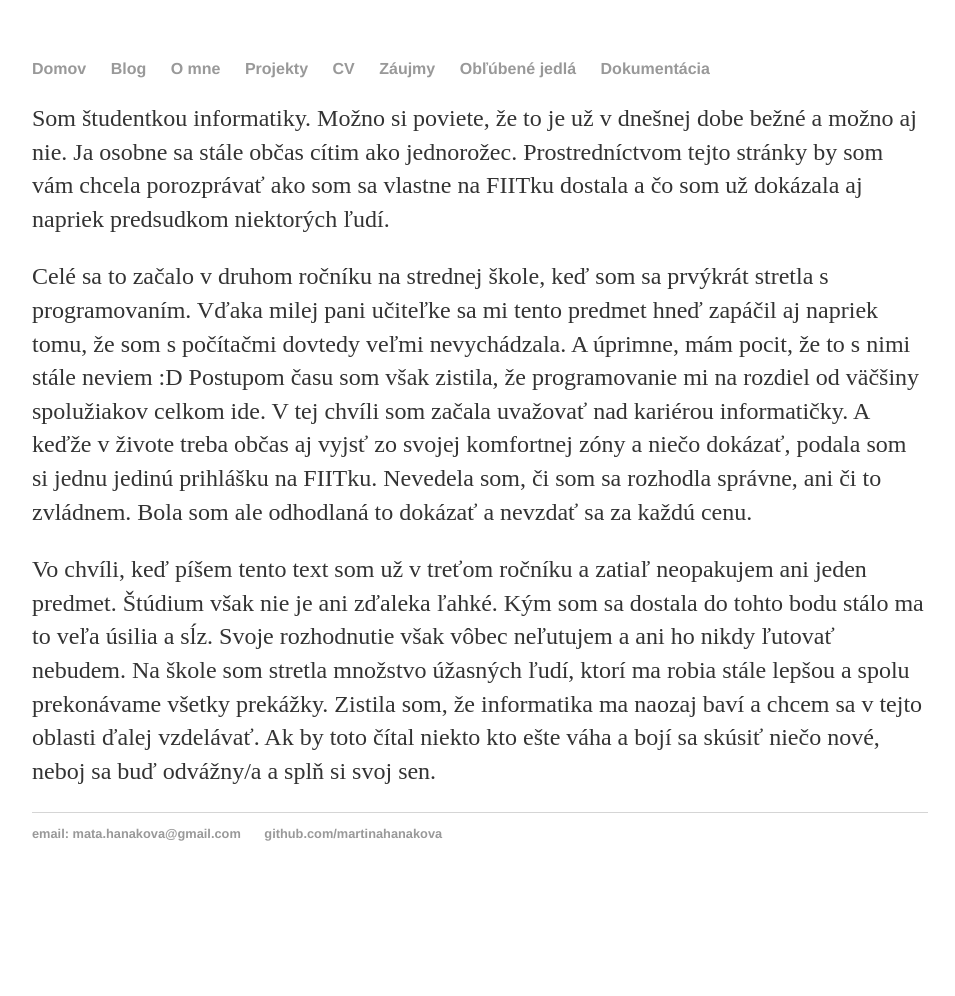
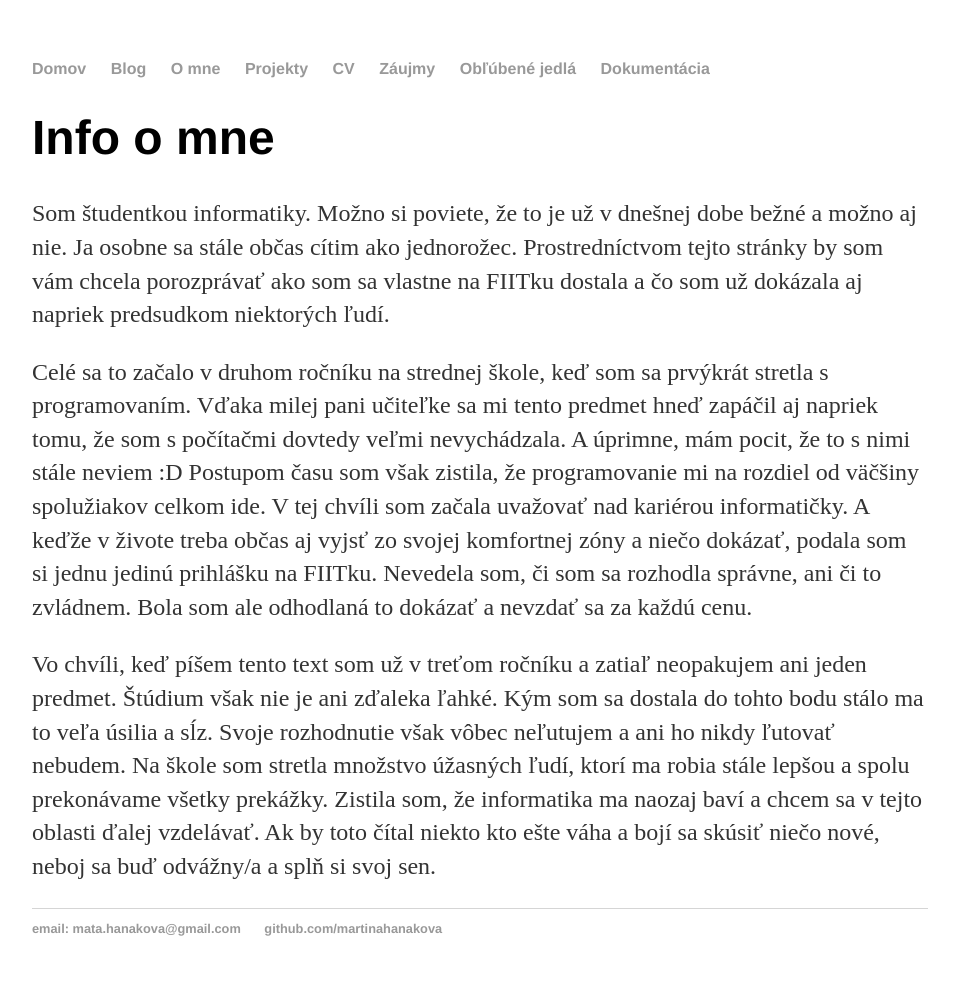
Before and after one commit to martinahanakova/martinahanakova.github.io, a Jekyll site: the page built from about/index.html, in a window 1280 px wide. Shown: the whole page, without its empty margins (160-1115 px from the left). Built offline with Jekyll 4.4.1, drawn with Linux system fonts in a browser that asks for light colours; before the commit the page ends 901 px from its top, so only the background shows below that.

Commit message:
About me

```diff
--- a/about/index.html
+++ b/about/index.html
@@ -4,6 +4,7 @@ title: Martina Hanáková, O mne
 ---
 
 <div class="blurb">
+    <h1>Info o mne</h1>
     <p>Som študentkou informatiky. Možno si poviete, že to je už v dnešnej dobe bežné a možno aj nie. Ja osobne sa stále
     občas cítim ako jednorožec. Prostredníctvom tejto stránky by som vám chcela porozprávať ako som sa vlastne na FIITku dostala
     a čo som už dokázala aj napriek predsudkom niektorých ľudí.</p>
```
